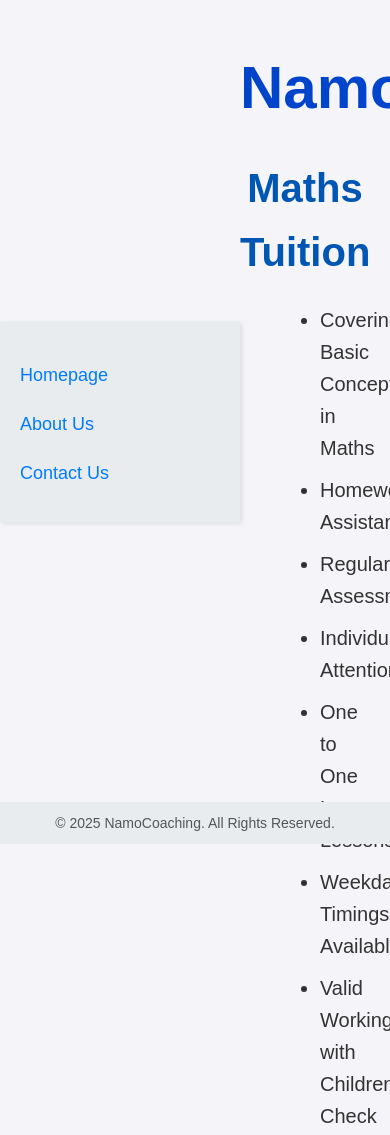
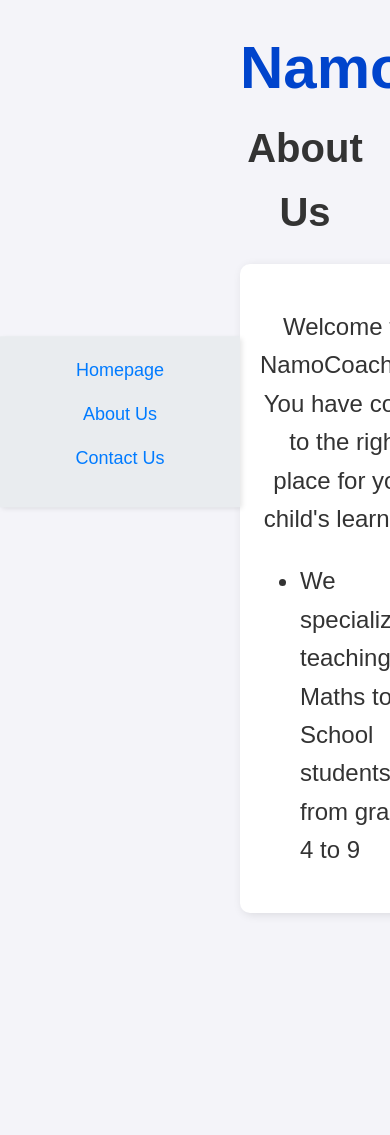
Before and after one commit to Namocoaching/MathsTuition, a plain HTML site: page index.html in a window 390 px wide. Shown: the top 1135 px of the page. After the commit the page ends 953 px from the top, so only its background shows below. Drawn offline with Linux system fonts and the light colour scheme.

```diff
--- a/index.html
+++ b/index.html
@@ -3,7 +3,7 @@
 <head>
     <meta charset="UTF-8">
     <meta name="viewport" content="width=device-width, initial-scale=1.0">
-    <title>NamoCoaching</title>
+    <title>About NamoCoaching</title>
     <style>
         /* General Page Styling */
         body {
@@ -13,20 +13,19 @@
             padding: 0;
             color: #333;
             background-color: #f4f4f9;
+            text-align: center;
         }
 
         /* Header Styles */
-        h1, h2 {
-            text-align: center;
-            margin: 20px 0;
-        }
         h1 {
             font-size: 60px;
             color: #0044cc;
+            margin-top: 40px;
         }
         h2 {
             font-size: 40px;
-            color: #0056b3;
+            color: #333;
+            margin-bottom: 30px;
         }
 
         /* Sidebar Styling */
@@ -57,39 +56,23 @@
             margin-left: 220px; /* Space to the right of the sidebar */
             padding: 20px;
         }
-        ul {
-            list-style-type: disc;
-            margin-left: 40px;
-        }
-        li {
-            font-size: 20px;
-            margin: 10px 0;
+        .about-section {
+            font-size: 24px;
+            margin: 30px auto;
+            display: inline-block;
+            padding: 20px;
+            background-color: #fff;
+            border-radius: 10px;
+            box-shadow: 2px 2px 10px rgba(0, 0, 0, 0.1);
+            max-width: 800px;
         }
         a {
-            display: inline-block;
-            font-size: 24px;
             color: #007bff;
             text-decoration: none;
-            margin: 20px 0;
         }
         a:hover {
             text-decoration: underline;
             color: #0056b3;
-        }
-
-        /* Footer Styling */
-        footer {
-            text-align: center;
-            background-color: #e9ecef;
-            padding: 10px 0;
-            position: fixed;
-            bottom: 0;
-            width: 100%;
-        }
-        footer p {
-            margin: 0;
-            font-size: 14px;
-            color: #555;
         }
     </style>
 </head>
@@ -104,22 +87,79 @@
     <!-- Main content -->
     <div class="content">
         <h1>NamoCoaching</h1>
-        <h2>Maths Tuition</h2>
-        <ul>
-            <li>Covering Basic Concepts in Maths</li>
-            <li>Homework Assistance</li>
-            <li>Regular Assessments</li>
-            <li>Individual Attention</li>
-            <li>One to One Lessons/Group Lessons</li>
-            <li>Weekdays/Weekend Timings Available</li>
-            <li>Valid Working with Children Check</li>
-        </ul>
-        <a href="https://namocoaching.github.io/MathsTuition/contact">Contact Us</a>
+        <h2>About Us</h2>
+        <div class="about-section">
+            <p>Welcome to NamoCoaching. You have come to the right place for your child's learning.</p>
+            <ul style="text-align: left; padding-left: 40px;">
+                <li>We specialize in teaching Maths to School students from grade 4 to 9</li>
+                <!DOCTYPE html>
+<html lang="en">
+<head>
+    <meta charset="UTF-8">
+    <meta name="viewport" content="width=device-width, initial-scale=1.0">
+    <title>About NamoCoaching</title>
+    <style>
+        /* General Page Styling */
+        body {
+            font-family: Arial, sans-serif;
+            line-height: 1.6;
+            margin: 0;
+            padding: 0;
+            color: #333;
+            background-color: #f4f4f9;
+            text-align: center;
+        }
+
+        /* Header Styles */
+        h1 {
+            font-size: 60px;
+            color: #0044cc;
+            margin: 0; /* Removed spaces */
+            padding: 0;
+        }
+        h2 {
+            font-size: 40px;
+            color: #333;
+            margin: 0; /* Removed spaces */
+            padding: 0;
+        }
+
+        /* Sidebar Styling */
+        .sidebar {
+            position: fixed;
+            top: 50%;
+            left: 0;
+            transform: translateY(-50%);
+            background-color: #e9ecef;
+            width: 200px;
+            padding: 20px;
+            box-shadow: 2px 2px 5px rgba(0,0,0,0.1);
+        }
+        .sidebar a {
+            display: block;
+            margin-bottom: 15px;
+            text-decoration: none;
+            font-size: 18px;
+            color: #007bff;
+        }
+        .sidebar a:hover {
+            text-decoration: underline;
+            color: #0056b3;
+        }
+
+        /* Main Content Styling */
+        .content {
+            margin-left: 220px; /* Space to the right of the sidebar */
+            padding: 20px;
+        }
+        .about-section {
+            font-size: 24px;
+            margin: 20px auto; /* Adjusted margins */
+            display: inline-block;
+            padding
+                <li>Please <a href="https://namocoaching.github.io/MathsTuition/contact">Contact Us</a> to enrol your child and discuss their learning plan</li>
+            </ul>
+        </div>
     </div>
-
-    <!-- Footer -->
-    <footer>
-        <p>&copy; 2025 NamoCoaching. All Rights Reserved.</p>
-    </footer>
 </body>
 </html>
```
